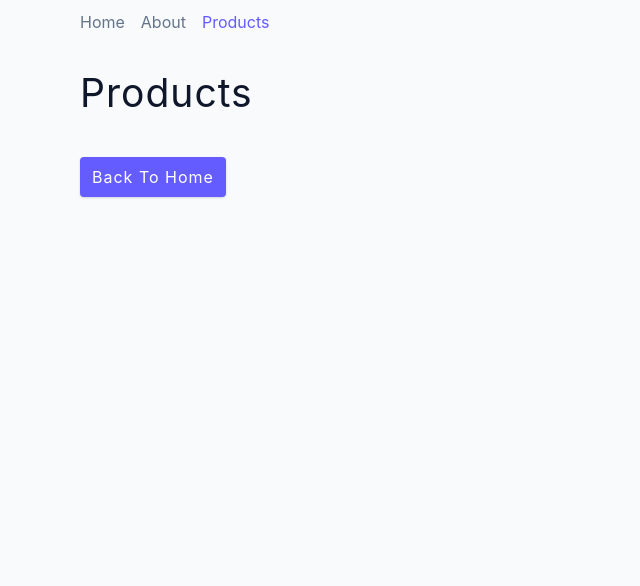
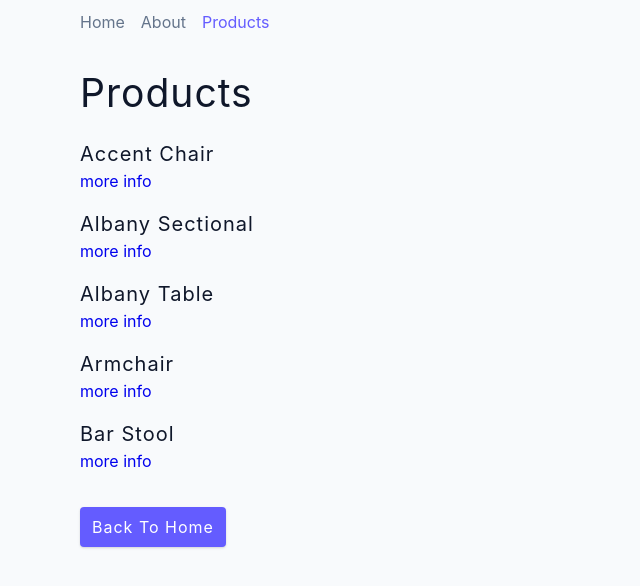
Before and after one commit to Pedro558/React-router, a React (Create React App) app: page /products in a window 1280 px wide. Shown: the top 586 px of the page, without its empty margins (0-640 px from the left). Built offline with nearby package versions, Linux system fonts and the light colour scheme.

Commit message:
:sparkles: feat: grabbing products from data.js

```diff
--- a/src/pages/Products.js
+++ b/src/pages/Products.js
@@ -1,12 +1,21 @@
 import { Link } from "react-router-dom";
+import products from "../data";
 
 export  function Products() {
   return(
-    <>
-      <section className='section'>
-        <h2>products</h2>
-        <Link to='/' className="btn">Back to Home</Link>
-      </section>
-    </>
+    <section className='section'>
+      <h2>Products</h2>
+      <div className="products">
+        {products.map(product => {
+          return(
+            <article key={product.id}>
+              <h5>{product.name}</h5>
+              <Link to={`${product.id}`}>more info</Link>
+            </article>
+          )
+        })}
+      </div>
+      <Link to='/' className="btn">Back to Home</Link>
+    </section>
   )
 }
--- a/src/pages/SingleProduct.js
+++ b/src/pages/SingleProduct.js
@@ -1,13 +1,16 @@
-import { useParams } from 'react-router-dom'
+import { useParams, Link } from 'react-router-dom'
+import products from '../data'
 
 export function SingleProduct() {
-
   const { productId } = useParams()
+  const product = products.find(product => product.id === productId)
+  const { image, name } = product
 
   return(
     <section className='section product'>
-      <h2>single product</h2>
-      <p>Id = {productId}</p>
+      <img src={image} alt={name}/>
+      <h5>{name}</h5>
+      <Link to={'/products'}>Back to products</Link>
     </section>
   )
 
```
